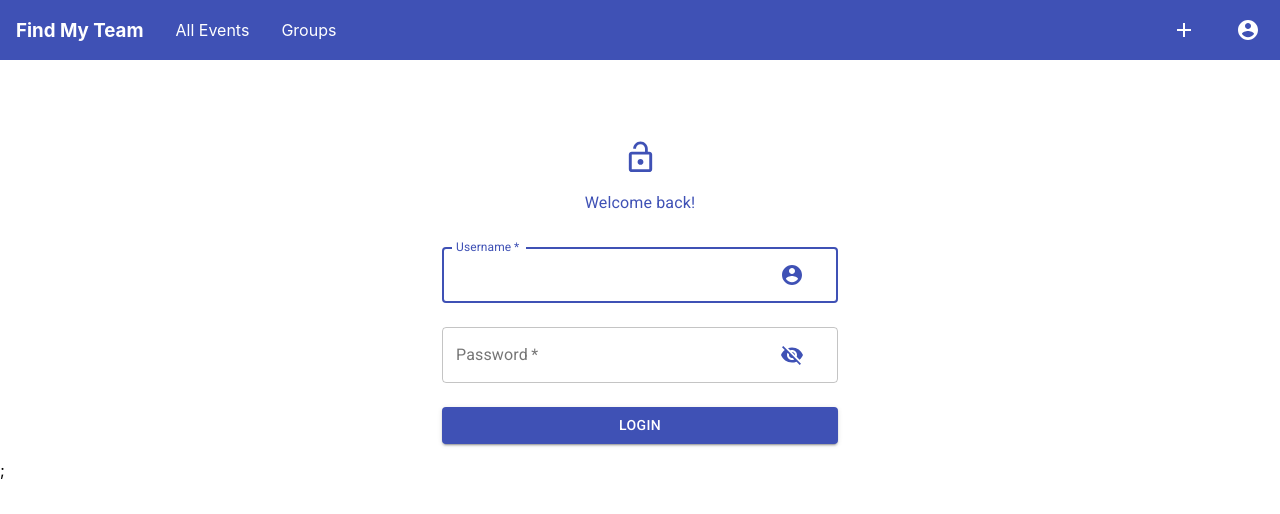
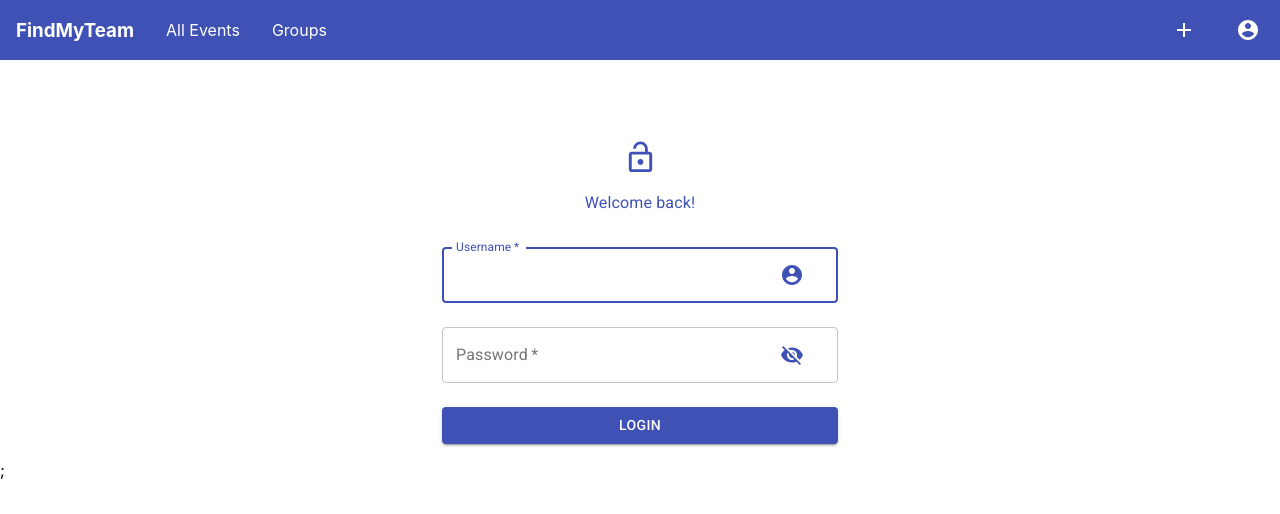
Before and after one commit to philjng/find-my-team, a React (Create React App) app: page /login in a window 1280 px wide. Shown: the top 514 px of the page. Built offline with nearby package versions, Linux system fonts and the light colour scheme.

Commit message:
fix target, move switch to app

```diff
--- a/src/App.js
+++ b/src/App.js
@@ -1,10 +1,35 @@
 import React from 'react';
 import {Navbar} from "./components/Navbar";
+import {Switch} from "react-router-dom";
+import ProtectedRoute from "./ProtectRoute";
+import Signup from "./components/Signup";
+import Events from "./components/Events/Events";
+import Profile from "./components/Profile";
+import Home from "./components/Home";
+import Groups from "./components/Groups";
+import Create from "./components/Create";
+import GroupDetails from "./components/GroupDetails";
+import EventDetails from "./components/Events/EventDetails";
+import LoginRoute from "./LoginRoute";
+import LoginPage from "./components/Login/LoginPage";
 
 
 function App() {
   return (
-      <Navbar />
+      <div className="App">
+        <Navbar />
+        <Switch>
+          <ProtectedRoute path="/signup" component={Signup} />
+          <ProtectedRoute path="/events" component={Events} />
+          <ProtectedRoute path="/profile" component={Profile} />
+          <ProtectedRoute path="/home" component={Home} />
+          <ProtectedRoute path="/groups" component={Groups} />
+          <ProtectedRoute path="/create" component={Create} />
+          <ProtectedRoute path="/groupdetails" component={GroupDetails} />
+          <ProtectedRoute path="/eventdetails" component={EventDetails} />
+          <LoginRoute path="/" component={LoginPage} />
+        </Switch>
+      </div>
   );
 }
 export default App;
--- a/src/components/DropdownProfile.js
+++ b/src/components/DropdownProfile.js
@@ -26,9 +26,11 @@ const DropdownProfile = (props) => {
         setAnchorEl(event.currentTarget);
     };
 
-    const handleClose = () => {
+    const handleClose = (e) => {
         setAnchorEl(null);
-        props.handleLogout();
+        if (e.target.innerText === "Logout") {
+            props.handleLogout();
+        }
     };
 
     return (
@@ -48,7 +50,7 @@ const DropdownProfile = (props) => {
             >
                 <MenuItem onClick={handleClose}><Link to = "/profile" >My profile</Link></MenuItem>
                 <MenuItem onClick={handleClose}><Link to = "/settings" >Settings</Link></MenuItem>
-                <MenuItem onClick={handleClose}><Link to = "/" >Logout</Link></MenuItem>
+                <MenuItem onClick={(e) => handleClose(e)}><Link to = "/" >Logout</Link></MenuItem>
             </Menu>
         </div>
     );
--- a/src/components/Home.js
+++ b/src/components/Home.js
@@ -1,6 +1,5 @@
-import { Button, Typography } from "@material-ui/core";
+import { Typography } from "@material-ui/core";
 import { connect } from "react-redux";
-import { logoutAction } from "../actions/user.action";
 
 function Home(props) {
   return (
--- a/src/components/Navbar.js
+++ b/src/components/Navbar.js
@@ -1,18 +1,9 @@
-import {Link, Route, Switch} from "react-router-dom";
-import Signup from "./Signup";
-import Events from "./Events/Events";
-import Profile from "./Profile";
-import Home from "./Home";
-import Groups from "./Groups";
-import Create from "./Create";
+import {Link} from "react-router-dom";
+
 import React from "react";
-import LoginPage from "./Login/LoginPage";
 import styled from "styled-components"
 import {DropdownAdd} from "./DropdownAdd";
-import LoginRoute from "../LoginRoute";
-import ProtectedRoute from "../ProtectRoute";
-import GroupDetails from "./GroupDetails";
-import EventDetails from "./Events/EventDetails";
+
 import DropdownProfile from "./DropdownProfile";
 
 const Nav = styled.nav`
@@ -44,7 +35,7 @@ export const Navbar = () => {
             <div>
                 <Nav>
                     <Links>
-                        <NavLink to = "/home"><h3>Find My Team</h3></NavLink>
+                        <NavLink to = "/home"><h3>FindMyTeam</h3></NavLink>
                         <NavLink to = "/events">All Events</NavLink>
                         <NavLink to = "/groups">Groups</NavLink>
                     </Links>
@@ -53,17 +44,7 @@ export const Navbar = () => {
                         <DropdownProfile/>
                     </Icons>
                 </Nav>
-                <Switch>
-                    <ProtectedRoute path="/signup" component={Signup} />
-                    <ProtectedRoute path="/events" component={Events} />
-                    <ProtectedRoute path="/profile" component={Profile} />
-                    <ProtectedRoute path="/home" component={Home} />
-                    <ProtectedRoute path="/groups" component={Groups} />
-                    <ProtectedRoute path="/create" component={Create} />
-                    <ProtectedRoute path="/groupdetails" component={GroupDetails} />
-                    <ProtectedRoute path="/eventdetails" component={EventDetails} />
-                    <LoginRoute path="/" component={LoginPage} />
-                </Switch>
+
             </div>
 
     )
```
